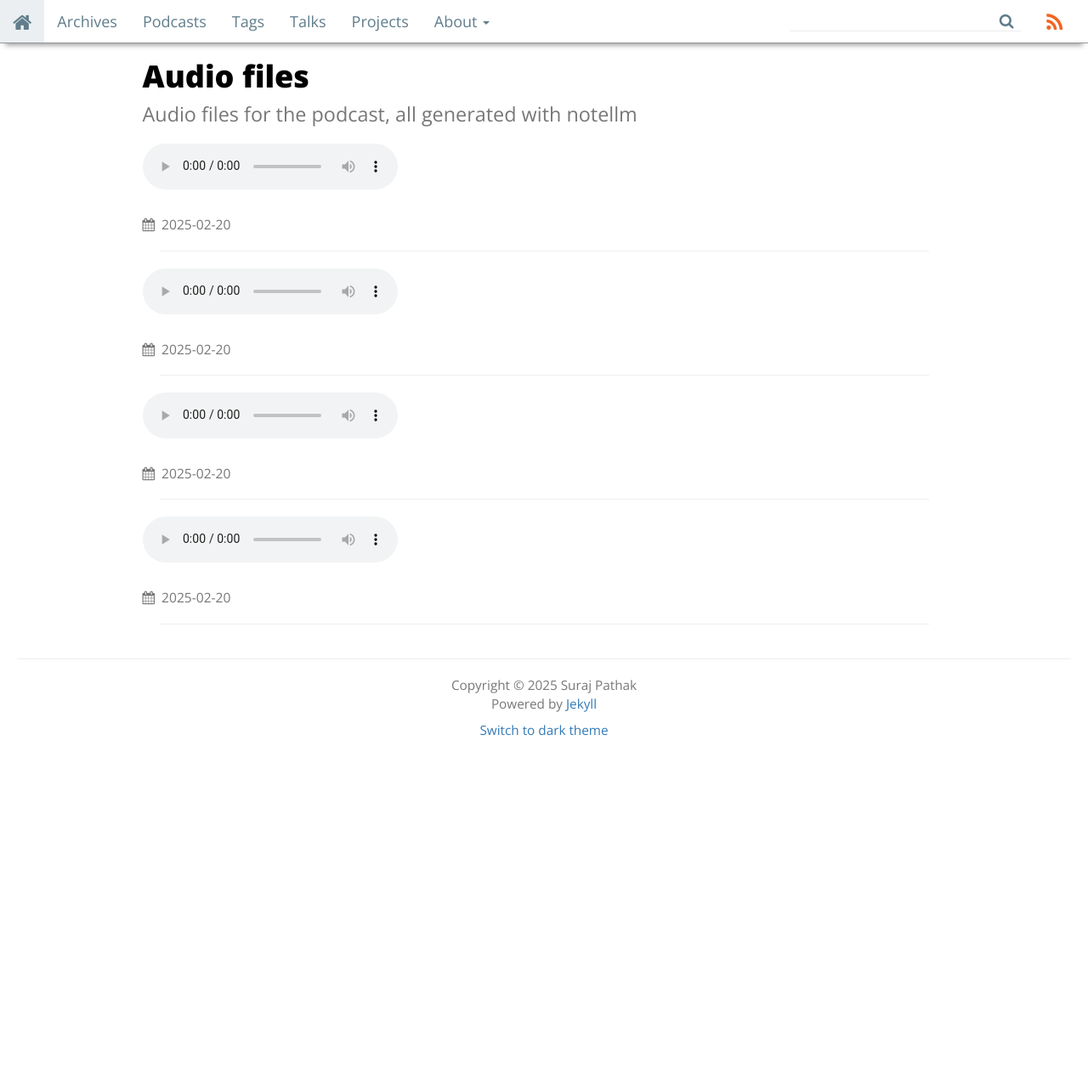
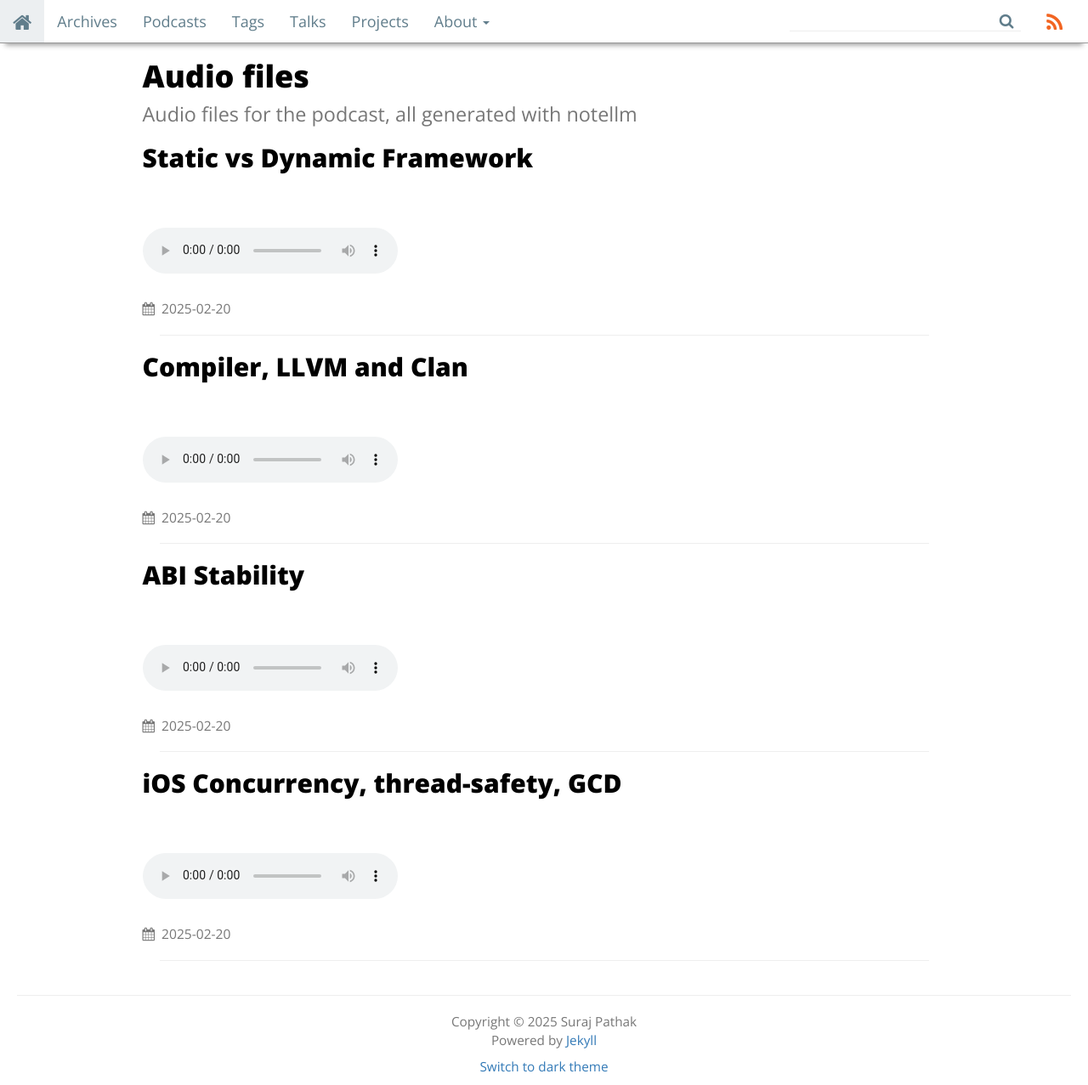
Before and after one commit to freesuraj/freesuraj.github.io, a Jekyll site: the page built from podcasts/index.html, in a window 1280 px wide and 1277 px high. Shown: the whole window at 85% size. Built offline with Jekyll 4.4.1, drawn with Linux system fonts in a browser that asks for light colours; nearby versions of some CDN libraries.

Commit message:
Add audio title

```diff
--- a/podcasts/index.html
+++ b/podcasts/index.html
@@ -21,6 +21,10 @@ items:
 
 {% for post in page.items %}
 <h2>
+    {{ post.title }}
+    <br>
+    <br>
+    <br>
     <audio controls>
         <source src="{{ post.url }}" type="audio/wav">
         Your browser does not support the audio element.
@@ -31,11 +35,6 @@ items:
     <i class="fa fa-calendar"></i>&nbsp; {{ post.date }}
   </small>
 </h3>
-</h3>
-<article class="drop-caps">
-  {{ post.summary }}
-</article>
-</h3>
 
 <div class="clearfix divider"></div>
 {% endfor %}
```
